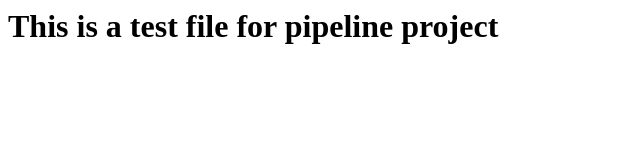
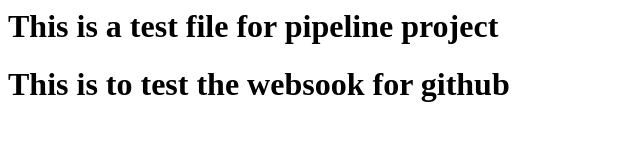
Before and after one commit to rkm10/devops-practical, a plain HTML site: page index.html in a window 1280 px wide. Shown: the whole page, without its empty margins (0-640 px from the left). Drawn offline with Linux system fonts and the light colour scheme.

Commit message:
Update index.html

```diff
--- a/index.html
+++ b/index.html
@@ -1 +1,2 @@
 <h1>This is a test file for pipeline project</h1>
+<h1>This is to test the websook for github</h1>
```
